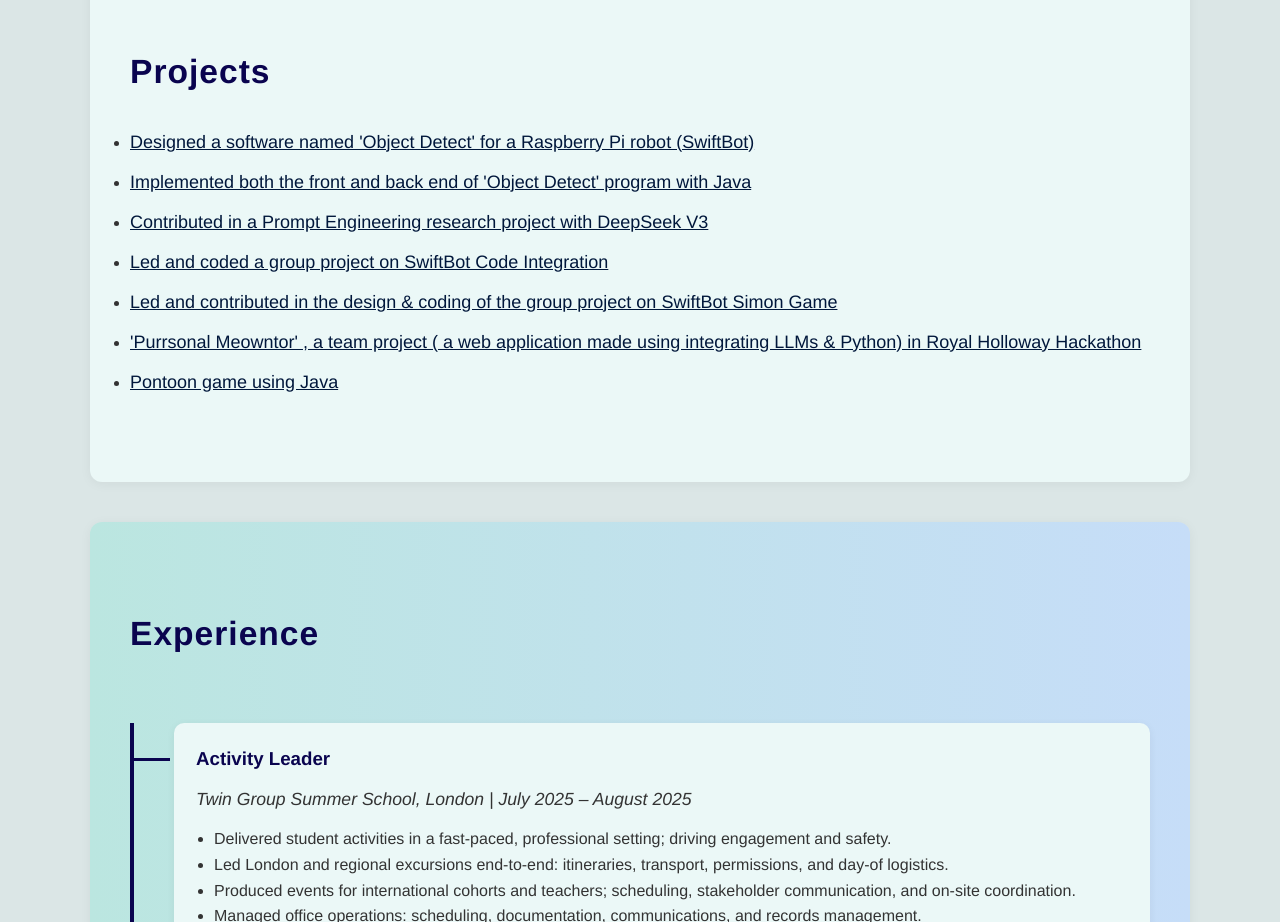
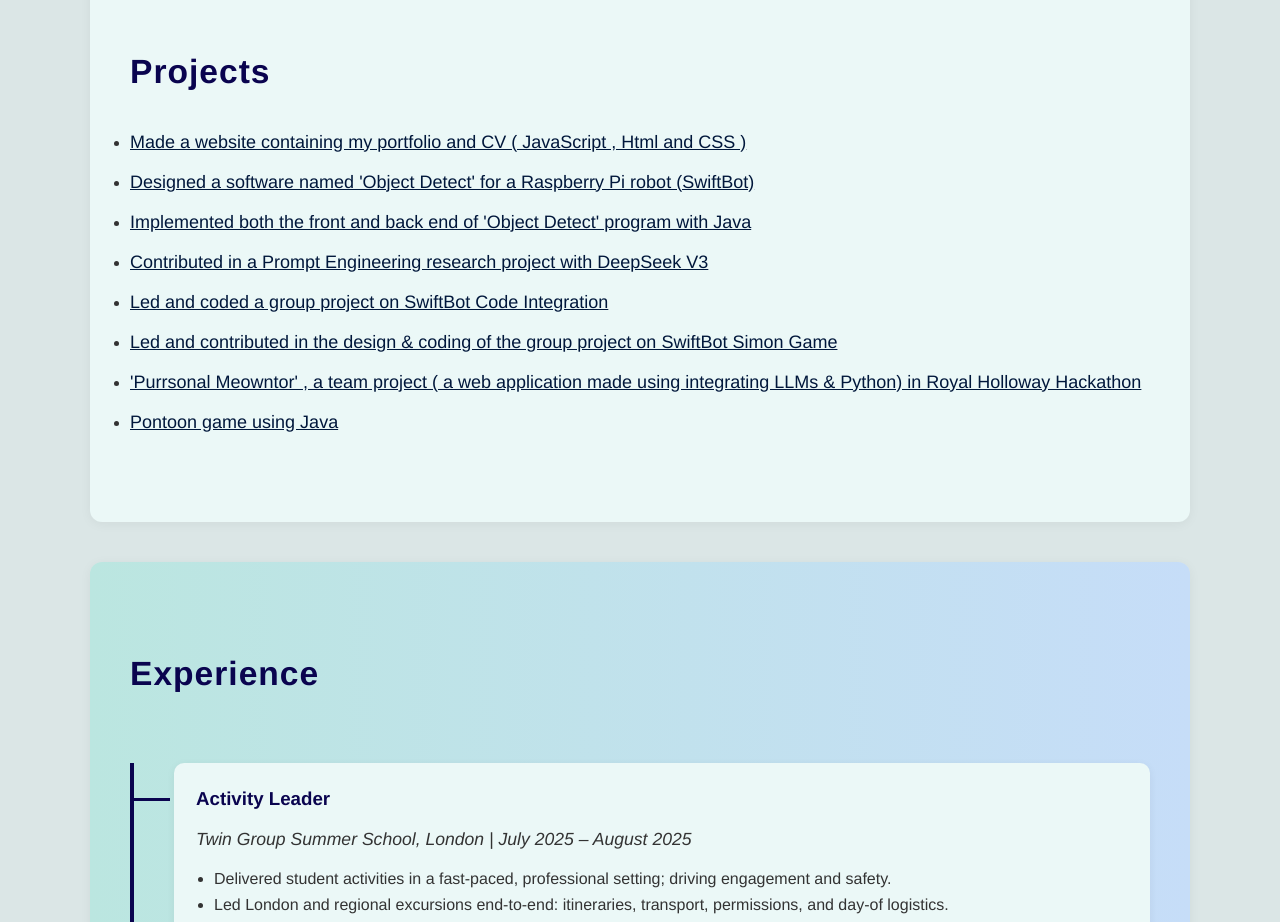
Before and after one commit to Tahmid-Sifat/Portfolio-Website-Tahmid, a plain HTML site: page portfolio.html in a window 1280 px wide. Shown: the part 1900-2822 px from the top of the page. Drawn offline with nearby package versions, Linux system fonts and the light colour scheme.

Commit message:
I have added a new list to project section

```diff
--- a/portfolio.html
+++ b/portfolio.html
@@ -105,6 +105,11 @@
     <section id="projects">
         <h2>Projects</h2>
         <ul>
+          <li>
+                <a href="https://github.com/Tahmid-Sifat/Portfolio-Website-Tahmid.git" target="_blank">
+                    Made a website containing my portfolio and CV ( JavaScript , Html and CSS )
+                </a>
+            </li>
             <li>
                 <a href="Files/Object Detect Software Design.pdf" target="_blank">
                     Designed a software named 'Object Detect' for a Raspberry Pi robot (SwiftBot)
```
